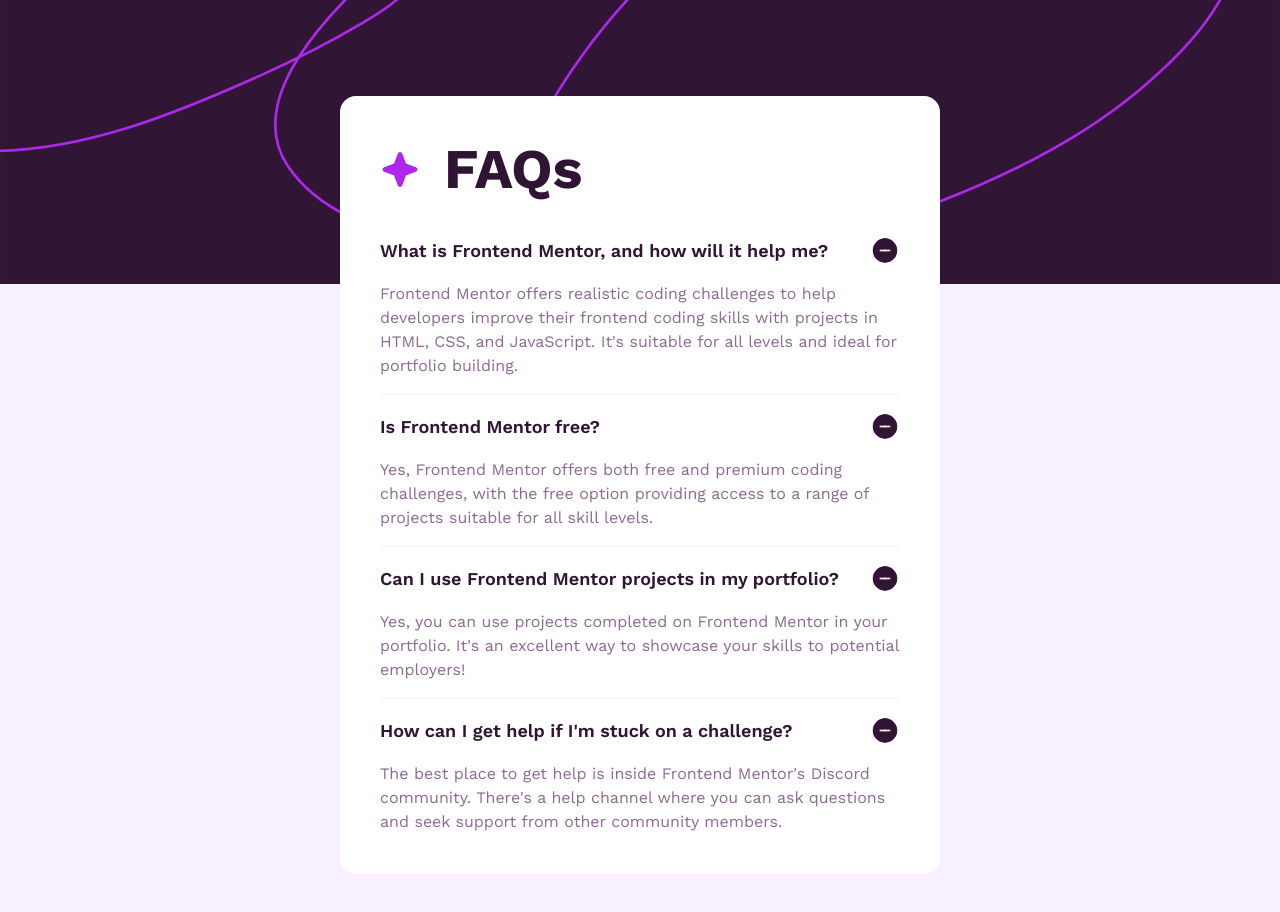
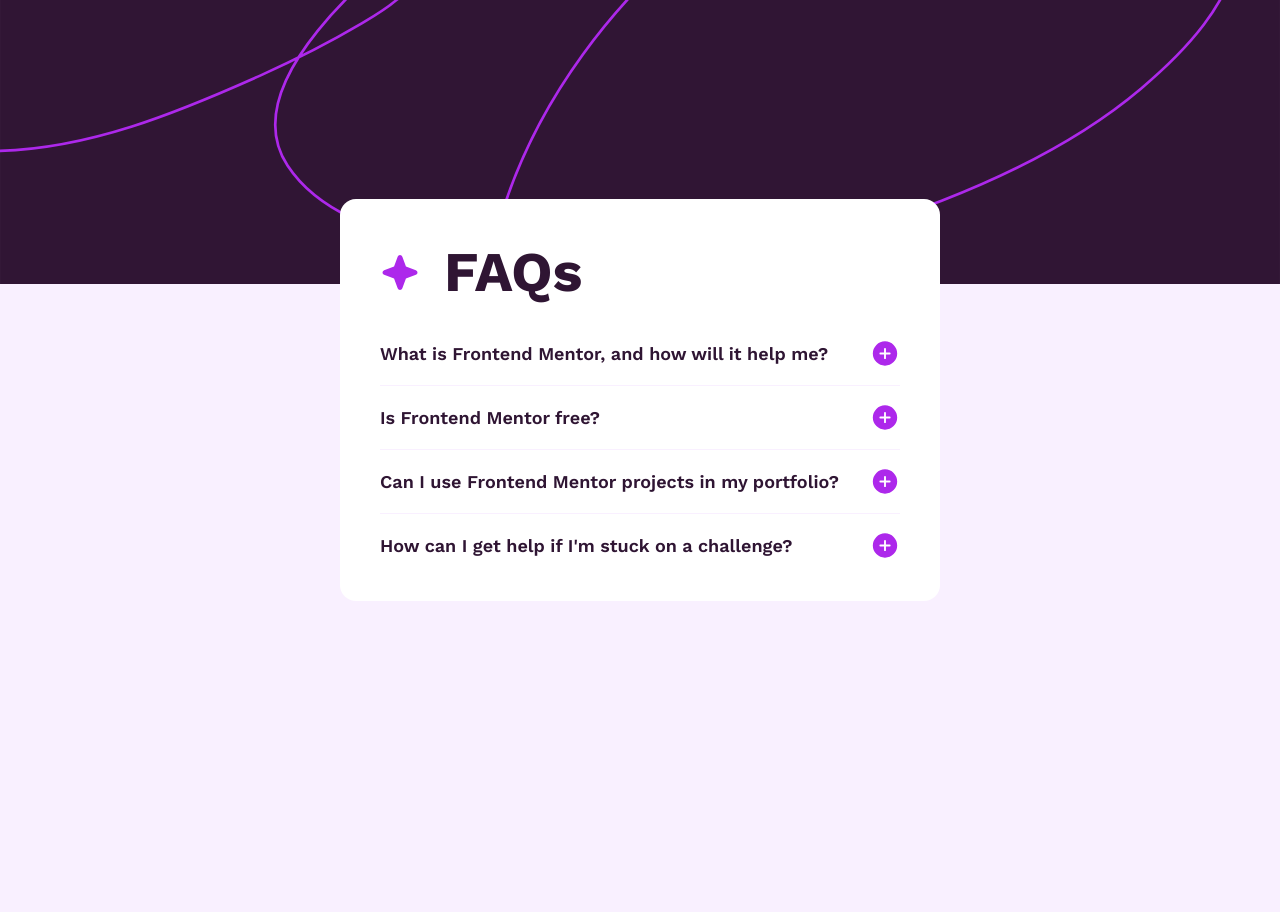
Before and after one commit to JesuSaid/FAQ-Accordion, a plain HTML site: page index.html in a window 1280 px wide. Both pictures are taken after a click on the button "What is Frontend Mentor, and how will it help me?". After the commit the page ends 800 px from the top, so only its background shows below. Drawn offline with Linux system fonts and the light colour scheme.

Commit message:
feat: add accessible FAQ accordion interaction.

```diff
--- a/index.html
+++ b/index.html
@@ -7,6 +7,7 @@
   <link rel="stylesheet" href="./fonts.css">
   <link rel="stylesheet" href="./styles.css">
   <title>FAQ Accordion</title>
+  <script src="./script.js" defer></script>
 </head>
 <body>
   <main class="faq">
@@ -16,36 +17,36 @@
     </header>
     <ul class="faq__list">
       <li class="faq__item">
-        <h2><button type="button" class="faq__trigger">
+        <h2><button type="button" class="faq__trigger" aria-controls="faq-answer-1" aria-expanded="true">
           <span>What is Frontend Mentor, and how will it help me?</span>
           <img src="./assets/images/icon-plus.svg" alt="" class="faq__icon faq__icon--plus">
           <img src="./assets/images/icon-minus.svg" alt="" class="faq__icon faq__icon--minus">
         </button></h2>
-        <p class="faq__answer">Frontend Mentor offers realistic coding challenges to help developers improve their frontend coding skills with projects in HTML, CSS, and JavaScript. It's suitable for all levels and ideal for portfolio building.</p>
+        <p class="faq__answer" id="faq-answer-1">Frontend Mentor offers realistic coding challenges to help developers improve their frontend coding skills with projects in HTML, CSS, and JavaScript. It's suitable for all levels and ideal for portfolio building.</p>
       </li>
       <li class="faq__item">
-        <h2><button type="button" class="faq__trigger">
+        <h2><button type="button" class="faq__trigger" aria-controls="faq-answer-2" aria-expanded="false">
           <span>Is Frontend Mentor free?</span>
           <img src="./assets/images/icon-plus.svg" alt="" class="faq__icon faq__icon--plus">
           <img src="./assets/images/icon-minus.svg" alt="" class="faq__icon faq__icon--minus">
         </button></h2>
-        <p class="faq__answer">Yes, Frontend Mentor offers both free and premium coding challenges, with the free option providing access to a range of projects suitable for all skill levels.</p>
+        <p class="faq__answer" id="faq-answer-2" hidden>Yes, Frontend Mentor offers both free and premium coding challenges, with the free option providing access to a range of projects suitable for all skill levels.</p>
       </li>
       <li class="faq__item">
-        <h2><button type="button" class="faq__trigger">
+        <h2><button type="button" class="faq__trigger" aria-controls="faq-answer-3" aria-expanded="false">
           <span>Can I use Frontend Mentor projects in my portfolio?</span>
           <img src="./assets/images/icon-plus.svg" alt="" class="faq__icon faq__icon--plus">
           <img src="./assets/images/icon-minus.svg" alt="" class="faq__icon faq__icon--minus">
         </button></h2>
-        <p class="faq__answer">Yes, you can use projects completed on Frontend Mentor in your portfolio. It's an excellent way to showcase your skills to potential employers!</p>
+        <p class="faq__answer" id="faq-answer-3" hidden>Yes, you can use projects completed on Frontend Mentor in your portfolio. It's an excellent way to showcase your skills to potential employers!</p>
       </li>
       <li class="faq__item">
-        <h2><button type="button" class="faq__trigger">
+        <h2><button type="button" class="faq__trigger" aria-controls="faq-answer-4" aria-expanded="false">
           <span>How can I get help if I'm stuck on a challenge?</span>
           <img src="./assets/images/icon-plus.svg" alt="" class="faq__icon faq__icon--plus">
           <img src="./assets/images/icon-minus.svg" alt="" class="faq__icon faq__icon--minus">
         </button></h2>
-        <p class="faq__answer">The best place to get help is inside Frontend Mentor's Discord community. There's a help channel where you can ask questions and seek support from other community members.</p>
+        <p class="faq__answer" id="faq-answer-4" hidden>The best place to get help is inside Frontend Mentor's Discord community. There's a help channel where you can ask questions and seek support from other community members.</p>
       </li>
     </ul>
   </main>
--- /dev/null
+++ b/script.js
@@ -0,0 +1,17 @@
+const allbuttons = document.querySelectorAll('.faq__trigger')
+
+allbuttons.forEach( button => {
+    button.addEventListener('click', (event) => {
+        const element = event.currentTarget
+        const control = element.getAttribute('aria-controls')
+        const text = document.getElementById(control)
+        const expanded = element.getAttribute('aria-expanded')
+        if (expanded === 'true') {
+            element.setAttribute('aria-expanded', 'false')
+            text.setAttribute('hidden', '')
+        } else {
+            element.setAttribute('aria-expanded', 'true')
+            text.removeAttribute('hidden')
+        }
+    })
+});
--- a/styles.css
+++ b/styles.css
@@ -110,6 +110,14 @@ body {
     line-height: 1.3125rem;
 }
 
+.faq__trigger[aria-expanded='true'] .faq__icon--plus {
+    display: none;
+}
+
+.faq__trigger[aria-expanded='false'] .faq__icon--minus {
+    display: none;
+}
+
 @media screen and (min-width: 38rem) {
     body {
         background-image: url('./assets/images/background-pattern-desktop.svg');
```
